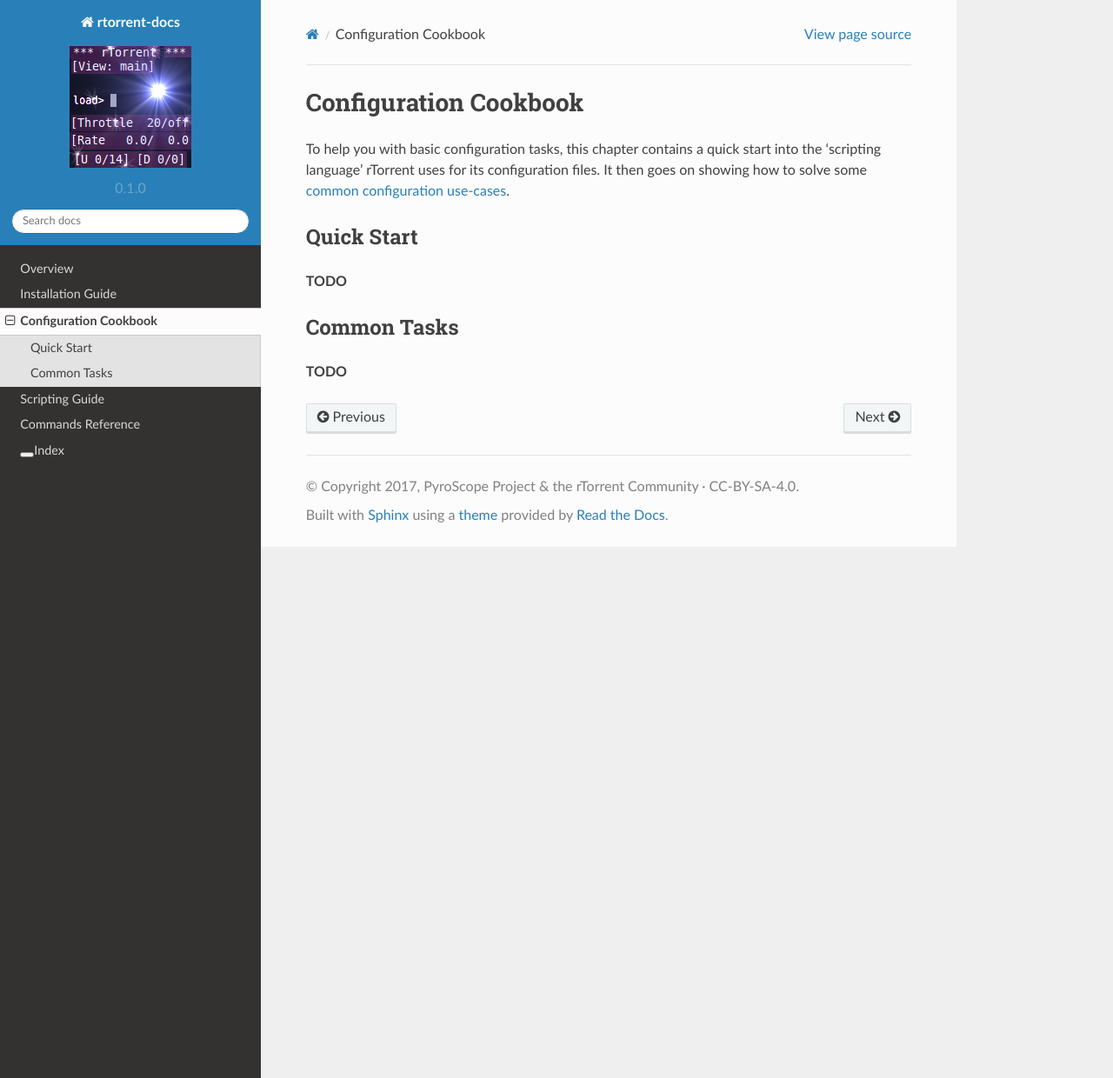
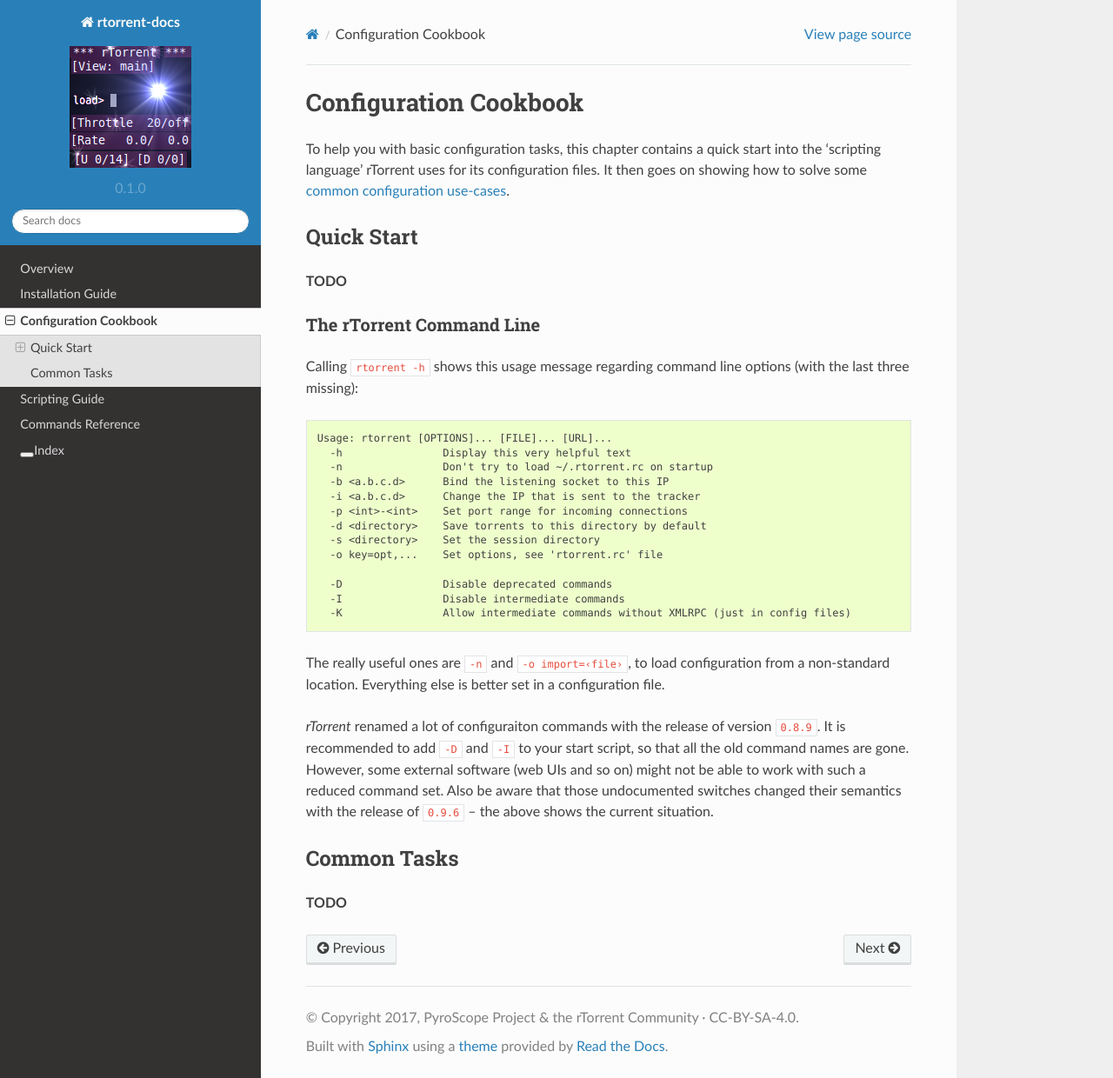
Before and after one commit to rtorrent-community/rtorrent-docs, a Sphinx documentation site: the page built from docs/cookbook.rst, in a window 1280 px wide and 1240 px high. Shown: the whole window at 87% size. Built offline with Sphinx 7.4.7 and the Read the Docs theme 2.0.0, drawn with Linux system fonts in a browser that asks for light colours.

Commit message:
new section: The rTorrent Command Line

```diff
--- a/docs/cookbook.rst
+++ b/docs/cookbook.rst
@@ -12,6 +12,42 @@
 **TODO**
 
 
+The rTorrent Command Line
+^^^^^^^^^^^^^^^^^^^^^^^^^
+
+Calling ``rtorrent -h`` shows this usage message regarding command line options
+(with the last three missing):
+
+.. code-block:: none
+
+    Usage: rtorrent [OPTIONS]... [FILE]... [URL]...
+      -h                Display this very helpful text
+      -n                Don't try to load ~/.rtorrent.rc on startup
+      -b <a.b.c.d>      Bind the listening socket to this IP
+      -i <a.b.c.d>      Change the IP that is sent to the tracker
+      -p <int>-<int>    Set port range for incoming connections
+      -d <directory>    Save torrents to this directory by default
+      -s <directory>    Set the session directory
+      -o key=opt,...    Set options, see 'rtorrent.rc' file
+
+      -D                Disable deprecated commands
+      -I                Disable intermediate commands
+      -K                Allow intermediate commands without XMLRPC (just in config files)
+
+The really useful ones are ``-n`` and ``-o import=‹file›``,
+to load configuration from a non-standard location.
+Everything else is better set in a configuration file.
+
+*rTorrent* renamed a lot of configuraiton commands with the release
+of version ``0.8.9``.
+It is recommended to add ``-D`` and ``-I`` to your start script,
+so that all the old command names are gone. However, some external
+software (web UIs and so on) might not be able to work with such a
+reduced command set.
+Also be aware that those undocumented switches changed their semantics
+with the release of ``0.9.6`` – the above shows the current situation.
+
+
 .. _common-tasks:
 
 Common Tasks
```
